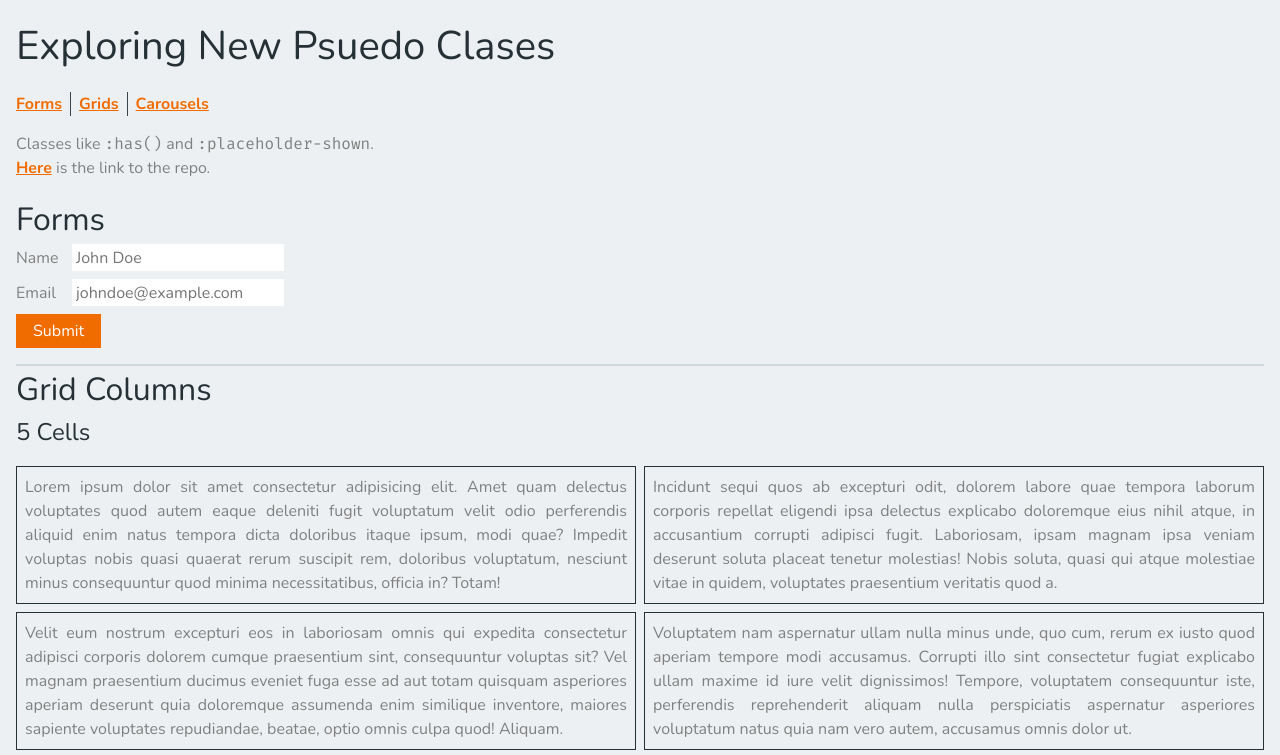
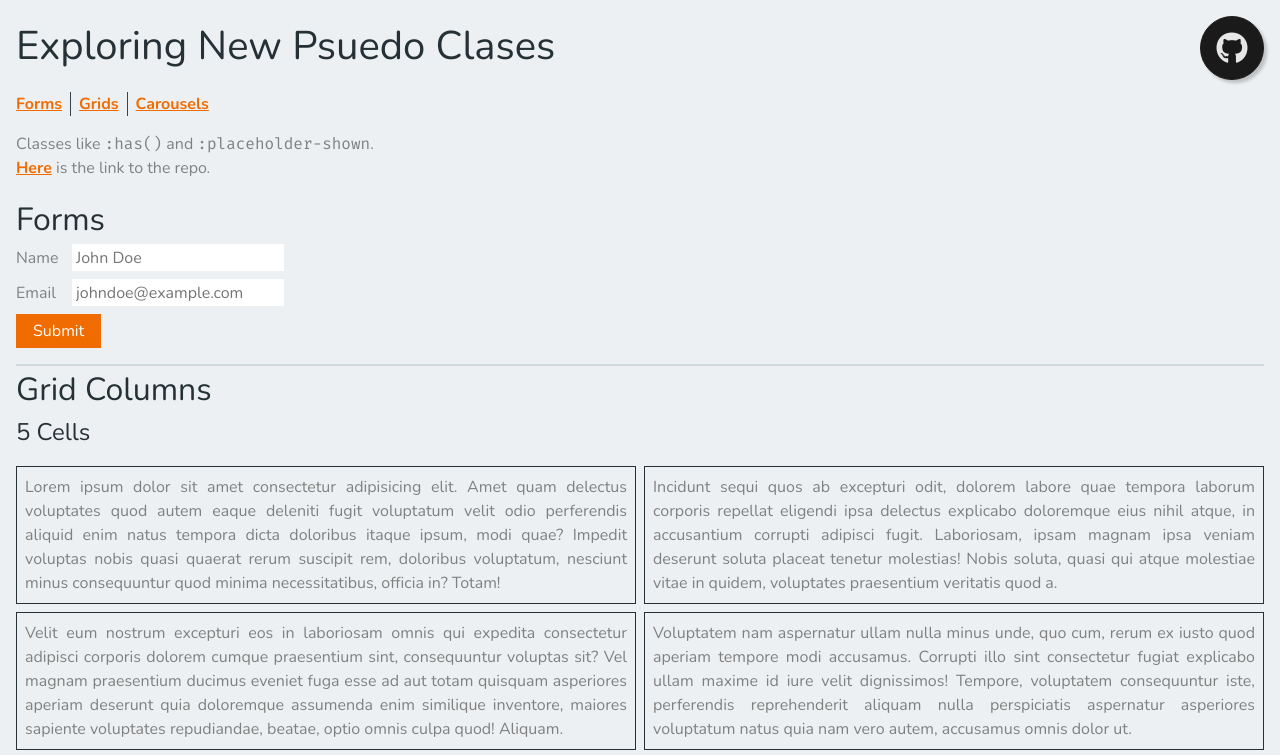
Before and after one commit to davinaleong/proj-exploring-new-pseudo-classes, a website built with Vite: page index.html in a window 1280 px wide. Shown: the top 755 px of the page. Built offline with nearby package versions, Linux system fonts and the light colour scheme.

Commit message:
Added favicon and github

```diff
--- a/index.html
+++ b/index.html
@@ -5,6 +5,8 @@
     <meta name="viewport" content="width=device-width, initial-scale=1.0">
 
     <title>Exploring New Psuedo Classes</title>
+
+    <link rel="icon" type="image/png" href="./images/favicon-32x32.png" />
 
     <link rel="preconnect" href="https://fonts.googleapis.com">
     <link rel="preconnect" href="https://fonts.gstatic.com" crossorigin>
@@ -16,7 +18,12 @@
     <link rel="stylesheet" href="./styles/reset.css">
     <link rel="stylesheet" href="./styles/main.css">
 
-    <script type="module" src="./scripts/main.js"></script>
+    <script defer type="module" src="./scripts/main.js"></script>
+    <script
+      defer
+      src="https://kit.fontawesome.com/6c0a4e7a8f.js"
+      crossorigin="anonymous"
+    ></script>
   </head>
   <body id="top" class="clr-grey-500 bg-primary-50 p-400">
     <main>
@@ -205,5 +212,13 @@
         <a href="#top">Back to Top</a>
       </p>
     </main>
+
+    <a
+      href="https://github.com/davinaleong/proj-exploring-new-pseudo-classes"
+      target="_blank"
+      class="btn btn-icon"
+    >
+      <i class="fab fa-github"></i>
+    </a>
   </body>
 </html>
--- a/styles/main.css
+++ b/styles/main.css
@@ -232,12 +232,28 @@ a:where(:hover, :focus, :focus-visible) {
   border: thin solid var(--btn-border-clr);
   padding: var(--btn-padding);
   transition: all 0.3s ease-in-out;
+  text-decoration: none;
 }
 
 .btn:where(:hover, :focus, :focus-visible) {
   color: var(--btn-hover-clr);
   background-color: var(--btn-hover-bg-clr);
   border: thin solid var(--btn-hover-border-clr);
+}
+
+.btn-icon {
+  --btn-padding: 0;
+  --btn-icon-size: var(--size-800);
+
+  width: var(--btn-icon-size);
+  height: var(--btn-icon-size);
+  font-size: var(--fs-700);
+  border-radius: 50%;
+  box-shadow: 0.1em 0.1em 0.1em 0 rgba(0, 0, 0, 0.2);
+
+  position: fixed;
+  top: var(--size-400);
+  right: var(--size-400);
 }
 
 .btn-full {
```
Also changed, not shown: images/favicon-32x32.png (added), images/logo-512x512.png (added).
